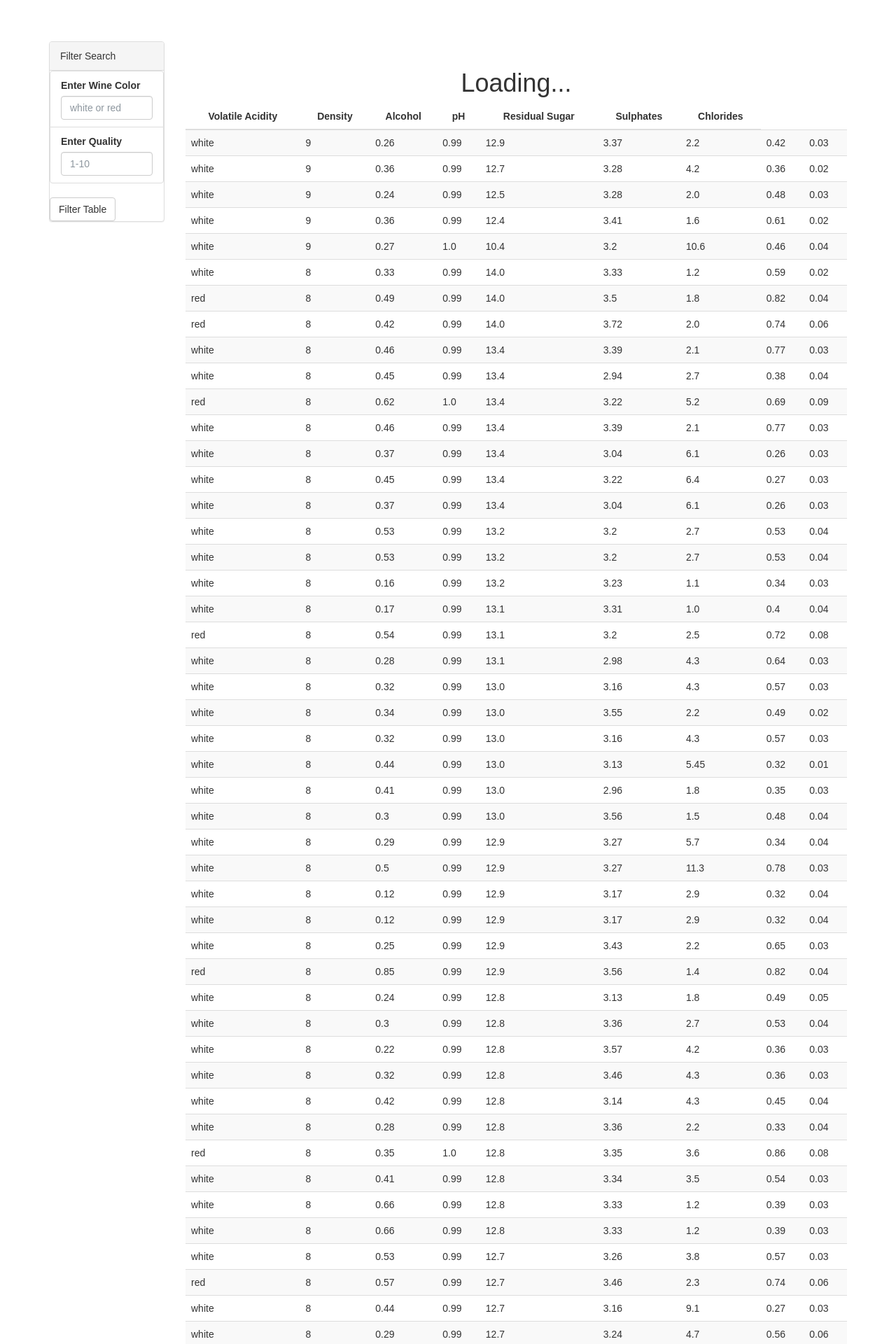
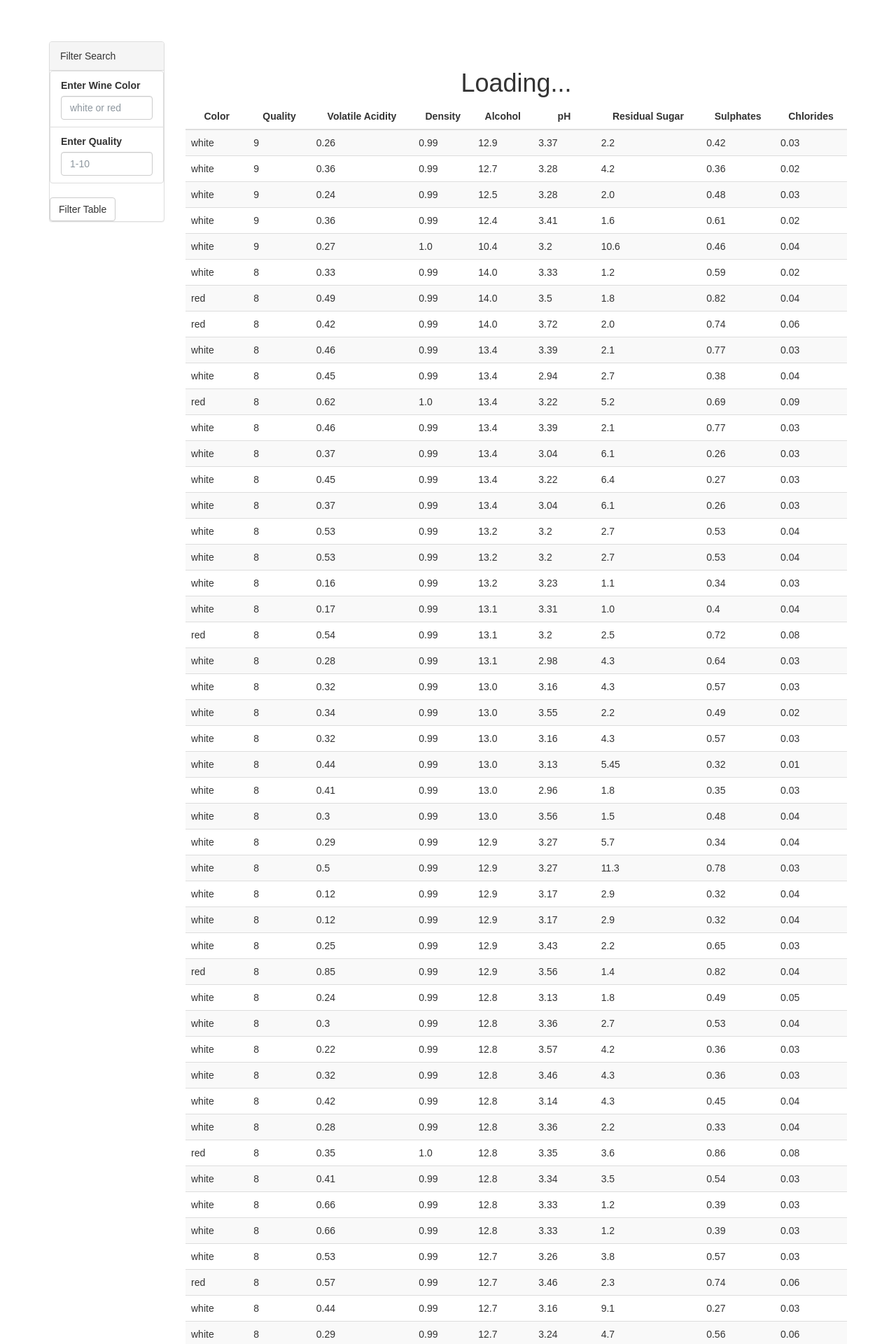
Before and after one commit to bea03013/GrapeExpectations, a Flask app: template templates/table.html in a window 1280 px wide. Shown: the part 1214-3134 px from the top of the page at 70% size. Run offline with Flask 2, Linux system fonts and the light colour scheme; the template is opened without the code that fills it, so the values that code supplies are empty; some libraries are stand-ins or nearby versions.

Commit message:
table.html

```diff
--- a/templates/table.html
+++ b/templates/table.html
@@ -3,7 +3,7 @@
 <head>
 <meta name="viewport" content="width=device-width, initial-scale=1">
 <link rel="stylesheet" href="https://cdnjs.cloudflare.com/ajax/libs/font-awesome/4.7.0/css/font-awesome.min.css">
-<link rel="stylesheet" href="https://maxcdn.bootstrapcdn.com/bootswatch/3.3.7/superhero/bootstrap.min.css">
+<link rel="stylesheet" href="https://maxcdn.bootstrapcdn.com/bootswatch/3.3.7/journal/bootstrap.min.css">
 <style>
 body {
   font-family: Arial, Helvetica, sans-serif;
@@ -228,6 +228,8 @@
           <table id="ufo-table" class="table table-striped">
             <thead>
               <tr>
+                <th class="table-head">Color</th>
+                <th class="table-head">Quality</th>
                 <th class="table-head">Volatile Acidity</th>
                 <th class="table-head">Density</th>
                 <th class="table-head">Alcohol</th>
```
